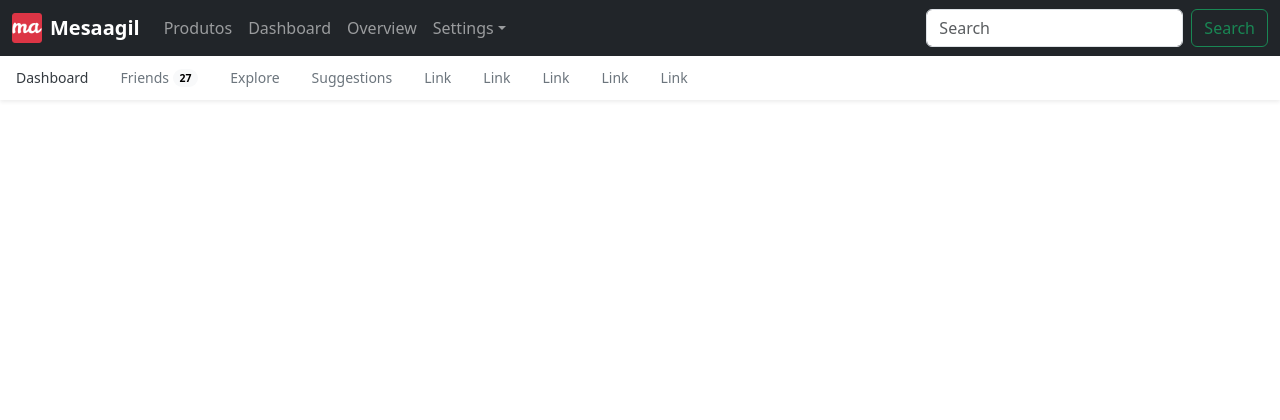
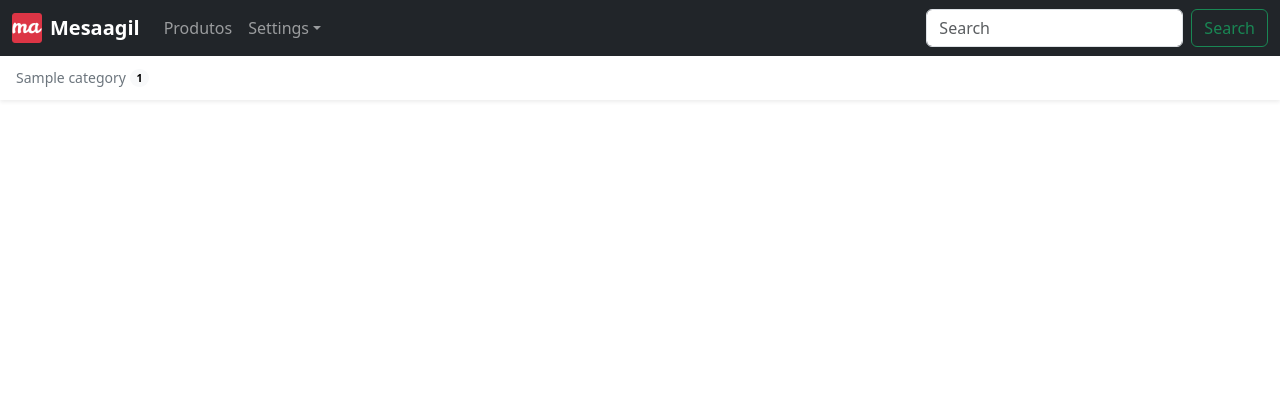
Before and after one commit to wamauri/mesaagil, a Django app: page / in a window 1280 px wide. Shown: the top 420 px of the page. Run offline with Django 4.2, Linux system fonts and the light colour scheme; a user stored in the database is signed in; tables that the repository leaves empty hold one stand-in row (values such as "Sample post"); some libraries are stand-ins or nearby versions.

Commit message:
Add filter product and product detail

```diff
--- a/apps/restaurants/urls.py
+++ b/apps/restaurants/urls.py
@@ -9,4 +9,6 @@ urlpatterns = [
     path(route='lobby/', view=views.lobby, name='lobby-chat' ),
     path(route='product/add/category/<int:product_id>', view=views.add_product_category, name='add-product-category'),
     path(route='category/<int:product_id>', view=views.add_category, name='add-category'),
+    path(route='product-detail/<int:product_id>', view=views.product_detail, name='product-detail'),
+    path(route='filter-products/', view=views.filter_products_by_category, name='filter-products'),
 ]
--- a/static/js/main.js
+++ b/static/js/main.js
@@ -16,8 +16,82 @@ document.addEventListener("htmx:afterSwap", function(e) {
     initImageCropScript();
   }
 
-  if($(e.detail.elt).find("h1")[0].innerText == "Categorias"){
-    $("label[for=id_parent], #id_parent").attr("style", "display: none;")
+  if($(e.detail.elt).find("h1")[0]){
+    if($(e.detail.elt).find("h1")[0].innerText == "Categorias"){
+      $("label[for=id_parent], #id_parent").attr("style", "display: none;")
+    }
   }
 
 });
+
+$(document).on("htmx:beforeSwap", function(e) {
+  if($("#productDetailModal")[0]){
+    $("#productDetail")[0].children[0].remove()
+  }
+});
+
+$(document).on("htmx:afterSwap", function(e) {
+  const calculatePriceWithProductQuantity = (price, unitPrice, operation) => {
+    if(operation === "minus"){
+      return (Number(price) - Number(unitPrice))
+    }
+    return (Number(price) + Number(unitPrice))
+  }
+
+  const brlCurrency = (price) => {
+    let reais = new Intl.NumberFormat('pt-BR', {
+      style: 'currency',
+      currency: 'BRL',
+    });
+    return reais.format(price)
+  }
+
+  const convertPriceToNumber = (price) => {
+    if(price.length > 6){
+      return price.replace(".", "").replace(",", ".")
+    }
+    return price.replace(".", ",").replace(",", ".")
+  }
+
+  const changeProductPrice = (operation) => {
+    let numberPrice
+    let oldPrice = $("#productPrice")[0].innerText.slice(3)
+
+    if(!oldPrice.includes(",")){
+      oldPrice = `${oldPrice},00`
+    }
+
+    oldPrice = convertPriceToNumber(oldPrice)
+
+    if(!localStorage.getItem("unitPrice")){
+      localStorage.setItem("unitPrice", oldPrice)
+    }
+
+    let price = oldPrice
+    let unitPrice = localStorage.getItem("unitPrice")
+    numberPrice = calculatePriceWithProductQuantity(price, unitPrice, operation)
+
+    $("#productPrice")[0].innerText = brlCurrency(numberPrice)
+  }
+
+  const productQuantity = () => {
+    localStorage.removeItem("unitPrice")
+
+    $("#minus").on("click", e => {
+      if($("#productQuantity").get(0).innerText > 1){
+        $("#productQuantity").get(0).innerText--;
+        changeProductPrice("minus")
+      }
+    });
+
+    $("#plus").on("click", e => {
+      $("#productQuantity").get(0).innerText++;
+      changeProductPrice("plus")
+    });
+  }
+
+  if($("#productDetailModal")[0]){
+    productQuantity();
+    $("#productDetailModal").modal('show')
+  }
+});
--- a/templates/includes/offcanvas-navbar.html
+++ b/templates/includes/offcanvas-navbar.html
@@ -52,12 +52,6 @@
         <li class="nav-item">
           <a class="nav-link" hx-on:click="toggleSide()" aria-current="page" href="{% url 'products-new' %}">Produtos</a>
         </li>
-        <li class="nav-item">
-          <a class="nav-link" hx-on:click="toggleSide()" aria-current="page" href="{% url 'dashboard' %}">Dashboard</a>
-        </li>
-        <li class="nav-item">
-          <a class="nav-link" hx-on:click="toggleSide()" href="{% url 'overview' %}">Overview</a>
-        </li>
         <li class="nav-item dropdown">
           <a class="nav-link dropdown-toggle" href="#" data-bs-toggle="dropdown" aria-expanded="false">Settings</a>
           <ul class="dropdown-menu">
@@ -73,19 +67,21 @@
     </div>
   </div>
 </nav>
-<div class="nav-scroller bg-body shadow-sm">
-  <nav class="nav" aria-label="Secondary navigation">
-    <a class="nav-link active" aria-current="page" href="#">Dashboard</a>
-    <a class="nav-link" href="#">
-      Friends
-      <span class="badge text-bg-light rounded-pill align-text-bottom">27</span>
-    </a>
-    <a class="nav-link" href="#">Explore</a>
-    <a class="nav-link" href="#">Suggestions</a>
-    <a class="nav-link" href="#">Link</a>
-    <a class="nav-link" href="#">Link</a>
-    <a class="nav-link" href="#">Link</a>
-    <a class="nav-link" href="#">Link</a>
-    <a class="nav-link" href="#">Link</a>
+<div hx-boost="false" class="nav-scroller bg-body shadow-sm">
+  <nav class="nav" aria-label="Secondary navigation" hx-target="#cards" hx-trigger="submit">
+    {% for category in categories %}
+      <form hx-post="{% url 'filter-products' %}" id="filterProducts{{category.id}}" method="post">{% csrf_token %}
+        <input type="hidden" name="category" value="{{ category.name }}">
+      </form>
+      <button class="nav-link" form="filterProducts{{category.id}}" type="submit"
+        >
+        {{ category.name }}
+        {% if category.products.all.count > 0 %}
+          <span class="badge text-bg-light rounded-pill align-text-bottom">
+            {{ category.products.all.count }}
+          </span>
+        {% endif %}
+      </button>
+    {% endfor %}
   </nav>
 </div>
--- a/templates/partials/cards.html
+++ b/templates/partials/cards.html
@@ -1,41 +1,24 @@
 {% load humanize %}
 {% if user.groups.last.name == 'Waiter' %}
 {% for product in products %}
-<div class="col">
-  <div class="card my-3">
-    {% if product.food_image %}
-    <img src="{{ product.food_image.image.url }}" class="card-img-top" alt="Imagem do Produto" width="100%" height="250">
-    {% else %}
-    <svg class="bd-placeholder-img card-img-top" width="100%" height="200" xmlns="http://www.w3.org/2000/svg" role="img" aria-label="Placeholder: Image cap" preserveAspectRatio="xMidYMid slice" focusable="false">
-      <title>Placeholder</title>
-      <rect width="100%" height="100%" fill="#868e96"></rect>
-      <text x="50%" y="50%" fill="#dee2e6" dy=".3em">Image cap</text>
-    </svg>
-    {% endif %}
-    <div class="card-body">
-      <h5 class="card-title">{{ product.name }}</h5>
-      <p class="card-text text-break">{{ product.description }}</p>
-      <div class="d-flex justify-content-between">
-        <button class="btn btn-outline-danger rounded-pill" type="button">Pedir</button>
-        <button class="btn btn-light rounded-start-pill disabled fw-bold" type="button">R$ {{ product.price|floatformat:2|intcomma }}</button>
+  <div class="card mb-2 px-2 m-2 flex-fill" style="max-width: 385px; height: 100%; cursor: pointer;"
+    hx-get="{% url 'product-detail' product.id %}"
+    hx-target="#productDetail"
+    hx-trigger="click">
+    <div class="row g-0 align-items-center">
+      <div class="col-9 py-1">
+        <div class="card-body p-0">
+          <p class="card-title fw-medium mt-1 mb-0">{{ product.name|truncatechars:25 }}</p>
+          <p class="card-text text-body-secondary lh-sm mb-0">
+            {{ product.description|linebreaksbr|truncatechars:50 }}
+          </p>
+          <p class="card-text"><small class="text-body-dark">R$ {{ product.price|floatformat:2|intcomma }}</small></p>
+        </div>
+      </div>
+      <div class="col-3 d-flex justify-content-end align-items-center">
+        <img src="{{ product.food_image.image.url }}" class="card-img w-auto my-1 py-1 rounded" style="height: 80px; width: 80px; object-fit: cover;"  alt="Imagem do Produto">
       </div>
     </div>
-    <div class="card-footer">
-      {% if product.category.get_ancestors %}
-        {% for category in product.category.get_ancestors %}
-          <span class="badge rounded-pill text-bg-light">
-            {{ category }}
-          </span>
-        {% endfor %}
-      {% else %}
-      {% endif %}
-      {% if product.category %}
-        <span class="badge rounded-pill text-bg-light">
-          {{ product.category.name }}
-        </span>
-      {% endif %}
-    </div>
   </div>
-</div>
 {% endfor %}
 {% endif %}
```
Also changed, not shown: apps/restaurants/templates/partials/modal_product_detail.html (added, +65 -0 lines), apps/restaurants/views.py (+26 -0 lines).
